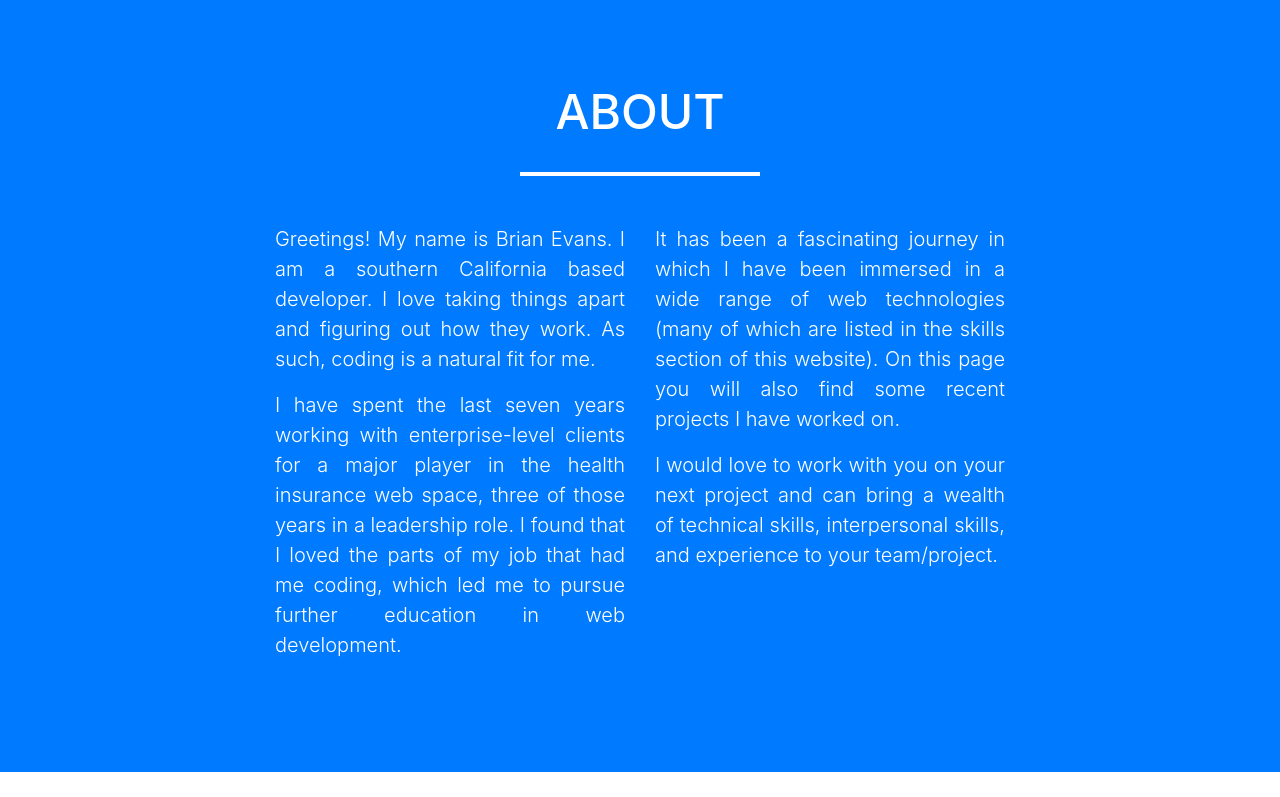
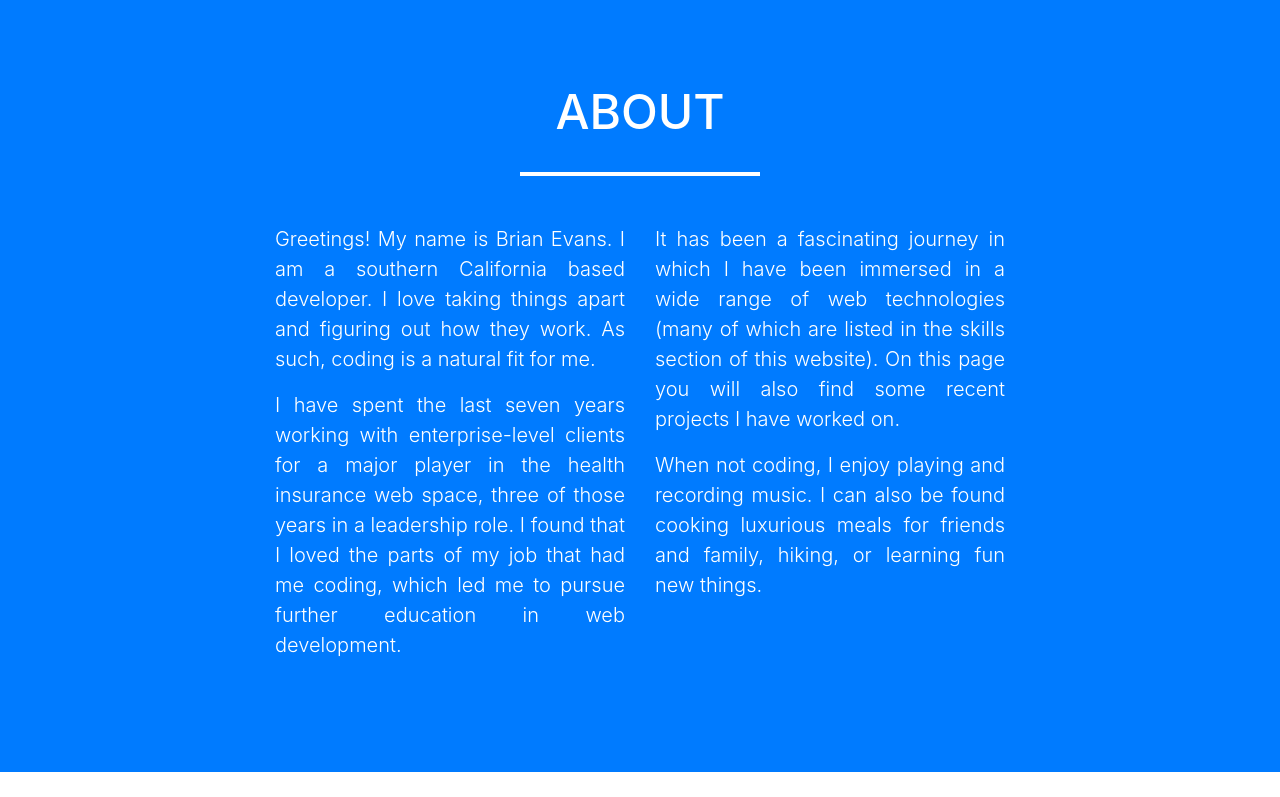
Before and after one commit to sloumdrone/portfolio, a website with bundled scripts: page index.html in a window 1280 px wide. Shown: the part 1364-2161 px from the top of the page. Built offline with nearby package versions, Linux system fonts and the light colour scheme.

Commit message:
Changing about me text

```diff
--- a/index.html
+++ b/index.html
@@ -130,7 +130,8 @@
           </div>
           <div class="col-lg-4 mr-auto">
             <p class="lead about-text">It has been a fascinating journey in which I have been immersed in a wide range of web technologies (many of which are listed in the skills section of this website). On this page you will also find some recent projects I have worked on.</p>
-            <p class="lead about-text">I would love to work with you on your next project and can bring a wealth of technical skills, interpersonal skills, and experience to your team/project.</p>
+            <!-- <p class="lead about-text">I would love to work with you on your next project and can bring a wealth of technical skills, interpersonal skills, and experience to your team/project.</p> -->
+            <p class="lead about-text">When not coding, I enjoy playing and recording music. I can also be found cooking luxurious meals for friends and family, hiking, or learning fun new things.</p>
           </div>
         </div>
 
```
